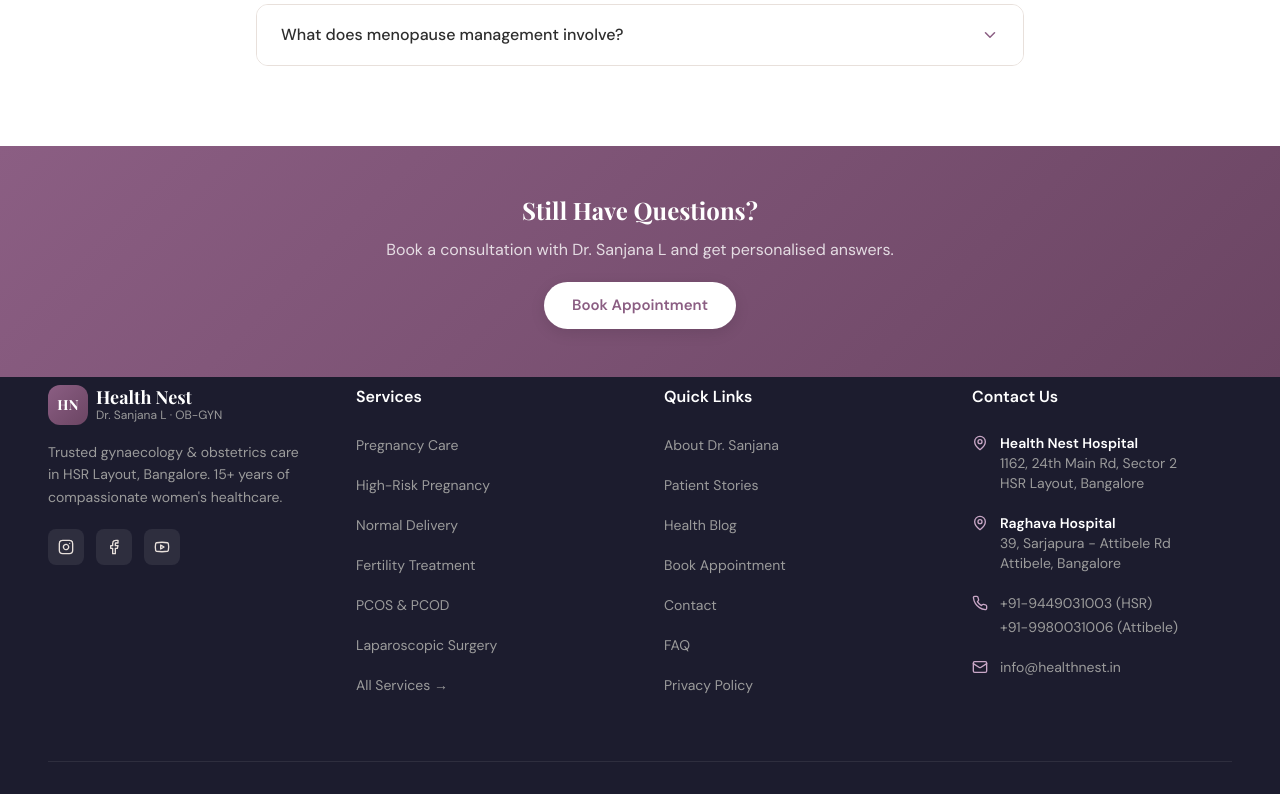
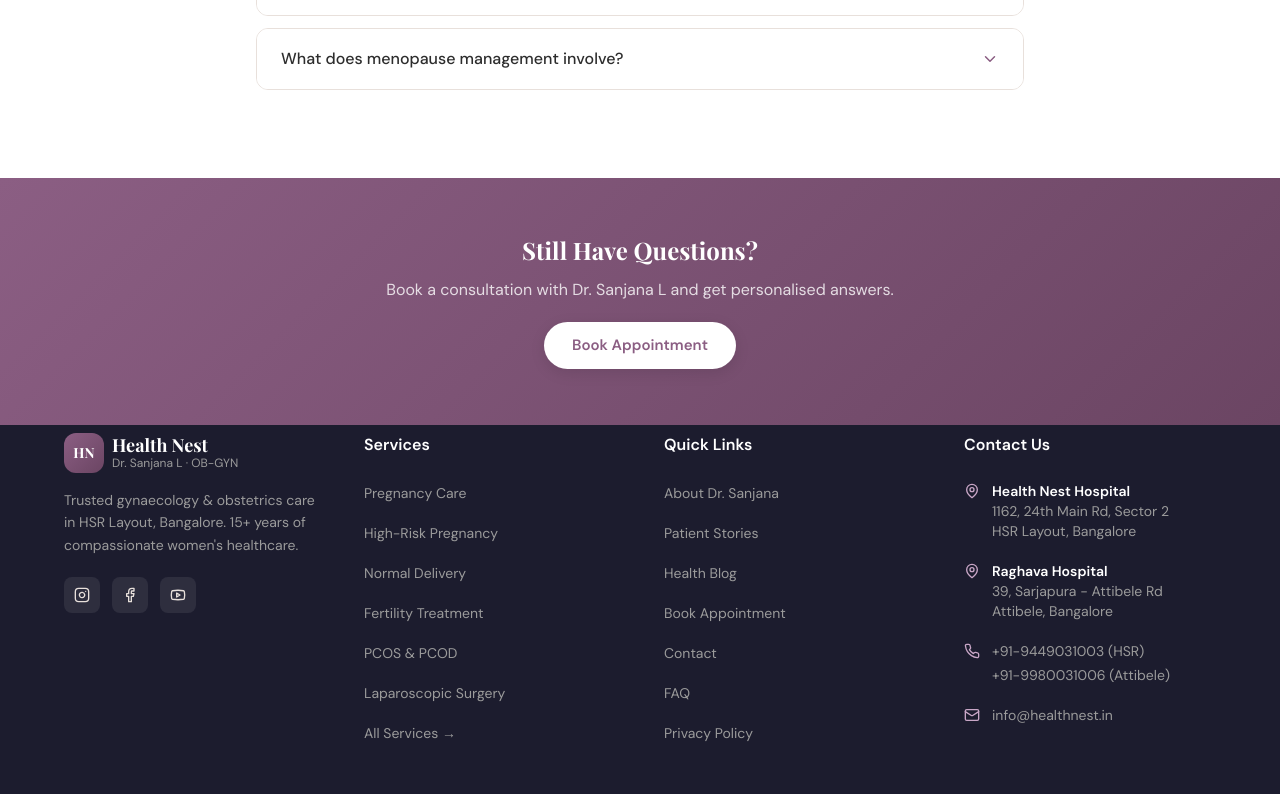
Before and after one commit to adonisarun123/dr-sanjana, a Next.js app: page /faq in a window 1280 px wide. Shown: the part 2000-2794 px from the top of the page. Built offline with nearby package versions, Linux system fonts and the light colour scheme; a web font is replaced by a local one.

Commit message:
style: apply global 0.5rem vertical padding to container-hn

```diff
--- a/app/globals.css
+++ b/app/globals.css
@@ -163,7 +163,7 @@ h1, h2, h3, h4, h5, h6 {
 .container-hn {
   max-width: 1200px;
   margin: 0 auto;
-  padding: 0 1.5rem;
+  padding: 0.5rem 1.5rem;
 }
 
 .accent-line {
--- a/components/Footer.tsx
+++ b/components/Footer.tsx
@@ -24,7 +24,7 @@ const quickLinks = [
 export default function Footer() {
   return (
     <footer style={{ background: '#1C1C2E', color: '#E8E0DB' }} role="contentinfo">
-      <div className="container-hn" style={{ padding: '0.5rem' }}>
+      <div className="container-hn">
         <div className="grid grid-cols-1 md:grid-cols-2 lg:grid-cols-4 gap-12">
           {/* Brand */}
           <div>
```
